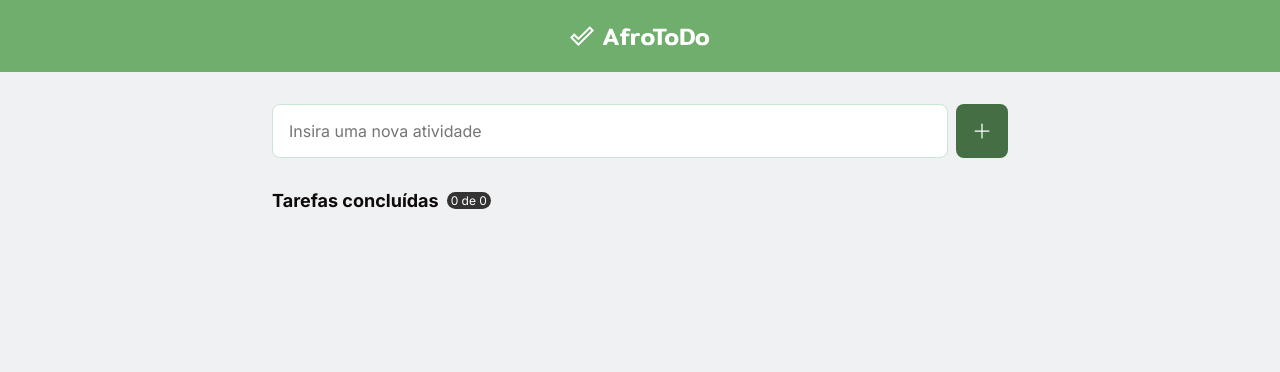
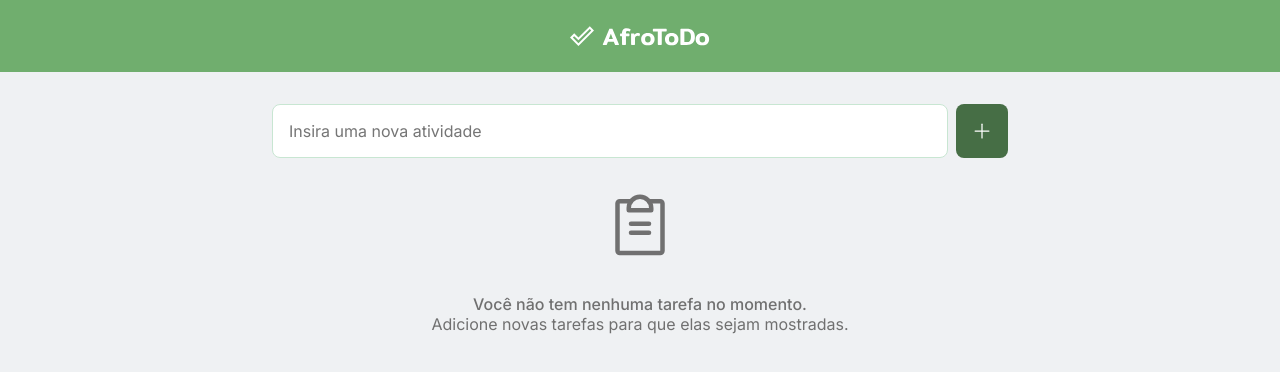
Before and after one commit to RickHardBR/AfroAcademyDesafio03, a React (Vite) app: page / in a window 1280 px wide. Shown: the top 372 px of the page. Built offline with nearby package versions, Linux system fonts and the light colour scheme.

Commit message:
Correção do App

```diff
--- a/src/App.jsx
+++ b/src/App.jsx
@@ -4,12 +4,12 @@ import './styles/global.scss'
 import styles from './App.module.scss'
 
 import { Header } from './components/Header/Header'
-import { Plus } from 'phosphor-react'
+import { ClipboardText, Plus } from 'phosphor-react'
 import { Task } from './components/Tasks/Task'
 
 export function App() {
   const [taskText, setTaskText] = useState('')
-  const [tasks, setTasks] = useState(()=>{
+  const [tasks, setTasks] = useState(() => {
     const localTasks = localStorage.getItem('@AfroToDo:tasks')
 
     return JSON.parse(localTasks) || []
@@ -29,7 +29,7 @@ export function App() {
     }
 
     const newTasks = [...tasks, newTask]
-    localStorage.setItem("@AfroToDo:tasks", JSON.stringify(newTasks))
+    localStorage.setItem('@AfroToDo:tasks', JSON.stringify(newTasks))
 
     setTasks(newTasks)
     setTaskText('')
@@ -73,6 +73,9 @@ export function App() {
             <Plus />
           </button>
         </form>
+
+        {tasks.length ? (
+          <>
             <h3 className={styles.status}>
               Tarefas concluídas
               <span>
@@ -90,6 +93,14 @@ export function App() {
                 />
               ))}
             </ul>
+          </>
+        ) : (
+          <div className={styles.empty}>
+            <ClipboardText />
+            <p>Você não tem nenhuma tarefa no momento.</p>
+            <span>Adicione novas tarefas para que elas sejam mostradas.</span>
+          </div>
+        )}
       </main>
     </>
   )
--- a/src/App.module.scss
+++ b/src/App.module.scss
@@ -76,4 +76,19 @@
     }
 
   }
+  .empty{
+    display: flex;
+    flex-direction: column;
+    align-items: center;
+    color: $gray-500;
+
+    svg {
+      width: 4.5rem;
+      height: 4.5rem;
+    }
+    p {
+      font-weight: 500;
+      margin-top: 2rem;
+    }
+  }
 }
```
Lines whose indentation alone changed are shown as unchanged.
